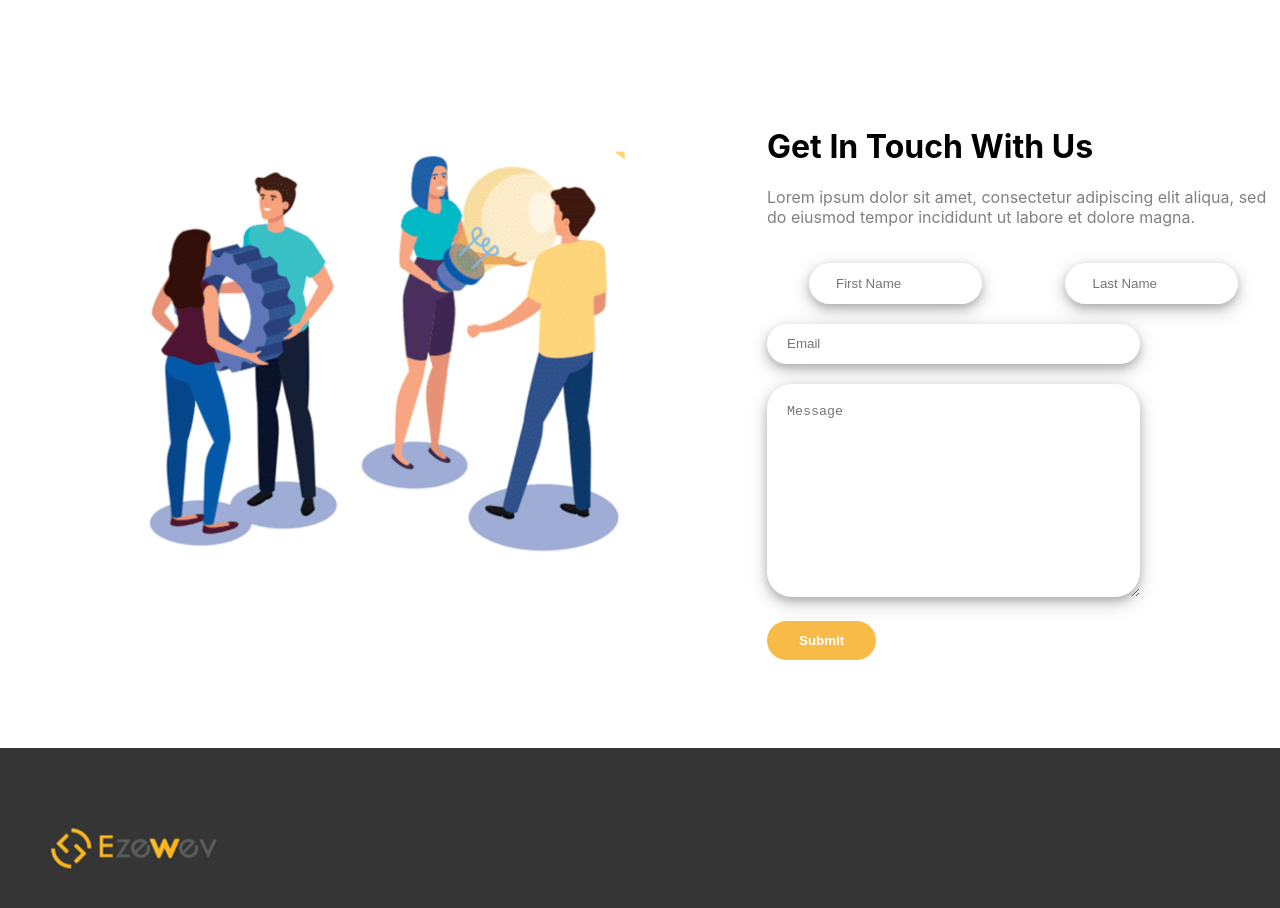
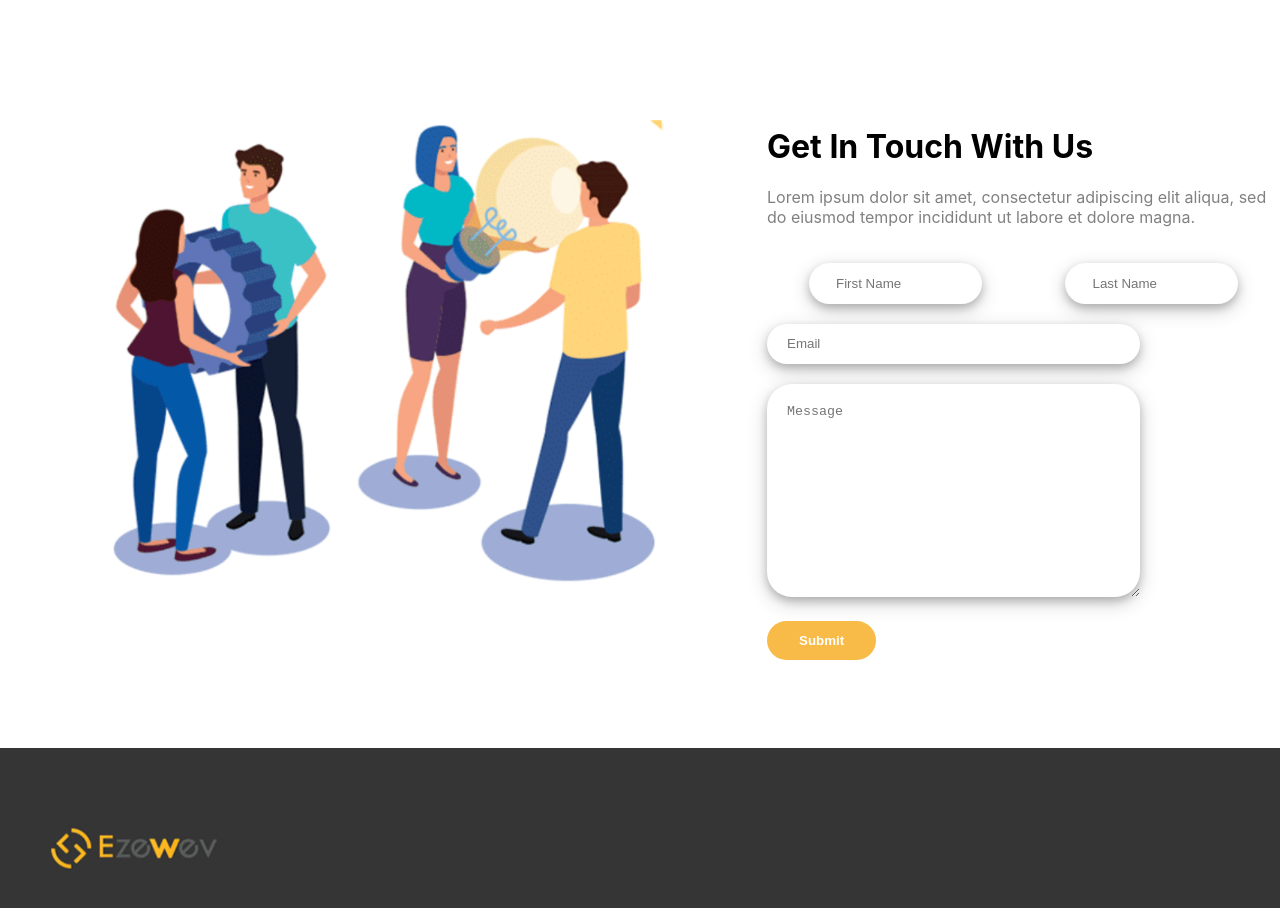
Before and after one commit to ShivanshKumar/Landing-Page, a React (Create React App) app: page / in a window 1280 px wide. Shown: the part 4061-4969 px from the top of the page. Built offline with nearby package versions, Linux system fonts and the light colour scheme; grey boxes are pictures that could not be loaded.

Commit message:
Version 1.0.1

```diff
--- a/src/Template7.css
+++ b/src/Template7.css
@@ -3,7 +3,7 @@
 }
 
 #t7 img {
-		transform: scale(0.65, 0.65);
+		transform: scale(0.75, 0.75);
 
 }
 
```
